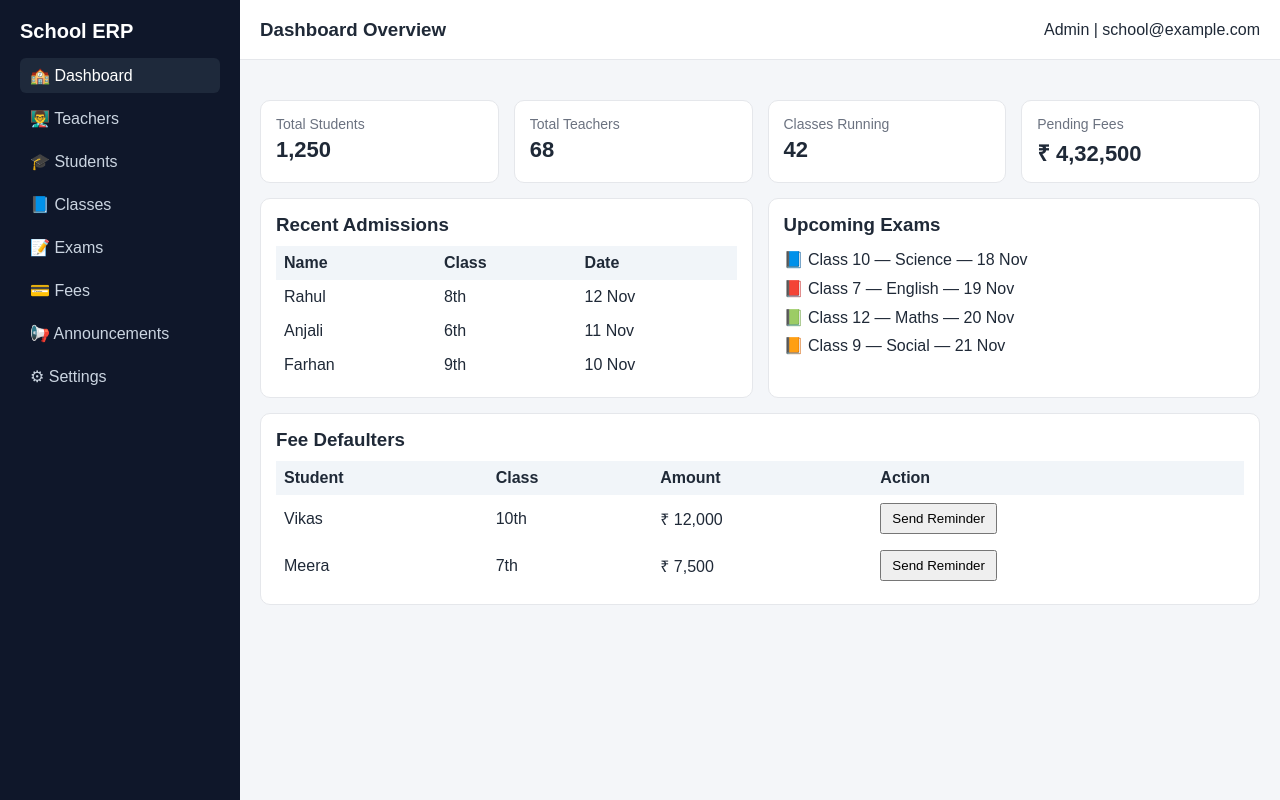
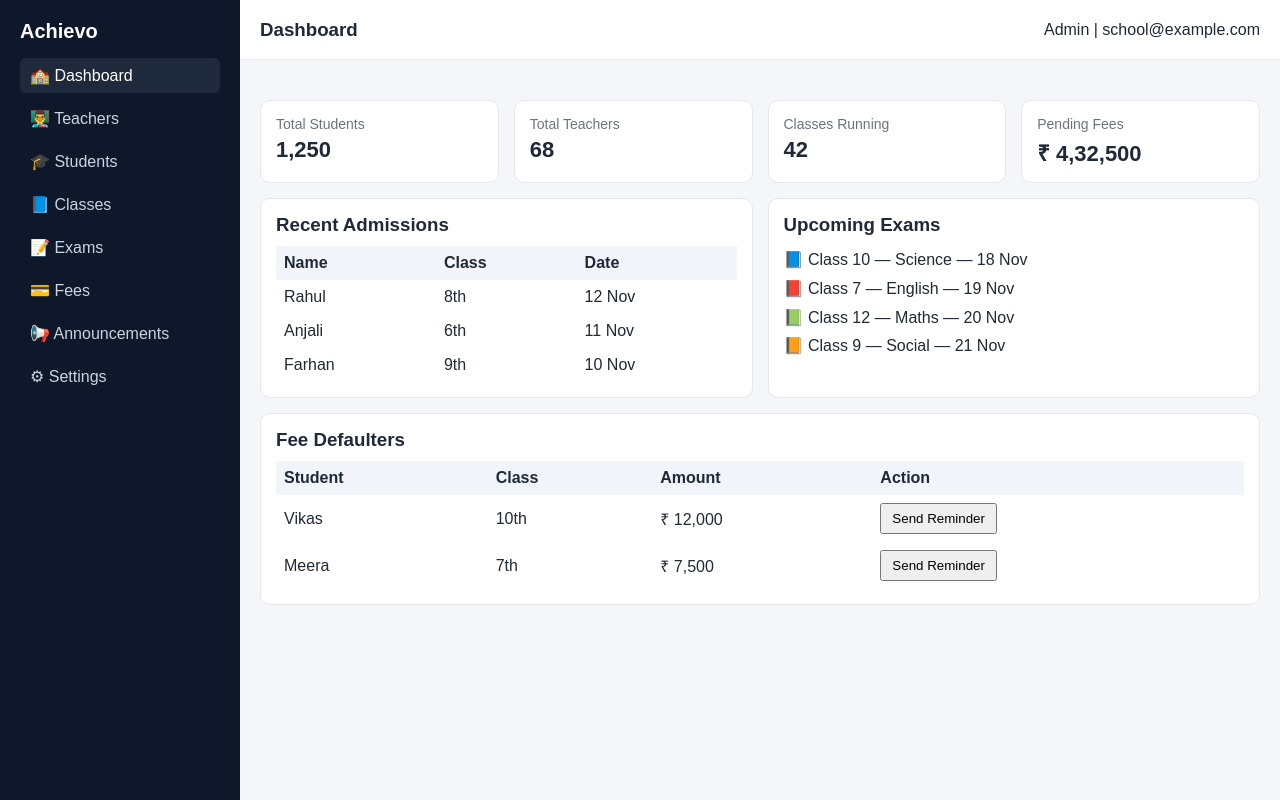
Before and after one commit to Ganiphantom/new-example, a Flask app: page /admin/dashboard in a window 1280 px wide. Run offline with Flask 3, Linux system fonts and the light colour scheme.

Commit message:
change to Achievo

```diff
--- a/templates/admin/dashboard.html
+++ b/templates/admin/dashboard.html
@@ -30,7 +30,7 @@
 <body>
   <div class="app">
     <aside>
-      <h2>School ERP</h2>
+      <h2>Achievo</h2>
       <ul>
         <li><a href="#" class="active">🏫 Dashboard</a></li>
         <li><a href="#">👨‍🏫 Teachers</a></li>
@@ -45,7 +45,7 @@
 
     <div style="flex:1;display:flex;flex-direction:column;min-height:100vh">
       <header>
-        <h3>Dashboard Overview</h3>
+        <h3>Dashboard </h3>
         <div>Admin | school@example.com</div>
       </header>
 
```
